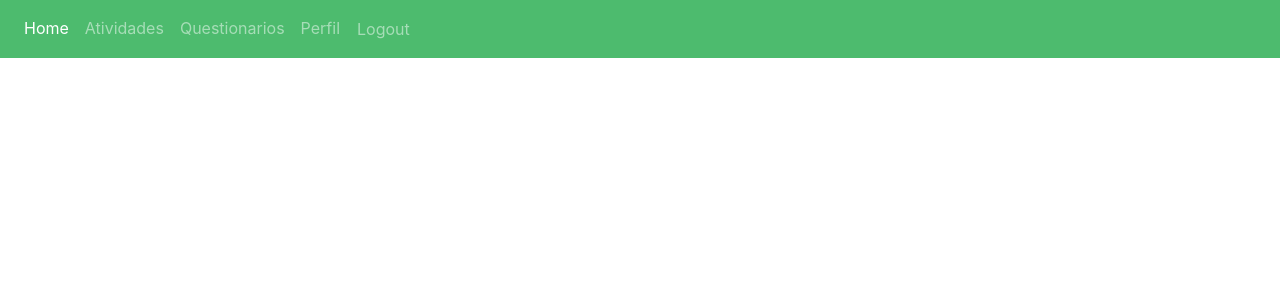
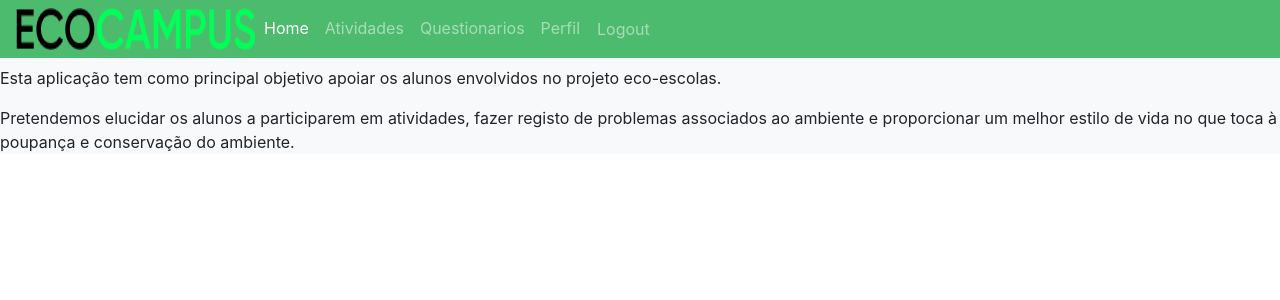
Before and after one commit to brunotrodrigues/EcoCampus, a Vue app in the folder proj/: page / in a window 1280 px wide. Shown: the top 300 px of the page. Built offline with nearby package versions, Linux system fonts and the light colour scheme; no server answers; sample sign-in values are in the browser's storage.

Commit message:
more small fixes

```diff
--- a/proj/src/components/Nav.vue
+++ b/proj/src/components/Nav.vue
@@ -7,13 +7,14 @@ const authStore = useAuthStore();
 <template>
   <nav v-show="authStore.user" class="navbar navbar-expand navbar-dark">
     <div class="navbar-nav">
-      <router-link to="/" class="nav-item nav-link">Home</router-link>
-      <router-link to="/activities" class="nav-item nav-link">Atividades</router-link>
-      <router-link to="/questions" class="nav-item nav-link">Questionarios</router-link>
-      <router-link to="/users" class="nav-item nav-link">Perfil</router-link>
-      <button @click="authStore.logout()" class="btn btn-link nav-item nav-link">
-        Logout
-      </button>
+      <img src="../views/img/ECOCAMPUS.png" alt="">
+      <!-- <div> -->
+        <router-link to="/" class="nav-item nav-link">Home</router-link>
+        <router-link to="/activities" class="nav-item nav-link">Atividades</router-link>
+        <router-link to="/questions" class="nav-item nav-link">Questionarios</router-link>
+        <router-link to="/users" class="nav-item nav-link">Perfil</router-link>
+        <button @click="authStore.logout()" class="btn btn-link nav-item nav-link">Logout</button>
+      <!-- </div> -->
     </div>
   </nav>
 </template>
--- a/proj/src/views/Home.vue
+++ b/proj/src/views/Home.vue
@@ -13,7 +13,11 @@ const { user } = storeToRefs(authStore);
         <p><router-link to="/users">Manage Users</router-link></p>
     </div> -->
     <div>
-
+        <h1></h1>
+        <p>Esta aplicação tem como principal objetivo apoiar os alunos envolvidos no projeto eco-escolas.</p>
+        <p>Pretendemos elucidar os alunos a participarem em atividades, fazer registo de
+        problemas associados ao ambiente e proporcionar um melhor estilo de vida no que toca à
+        poupança e conservação do ambiente.</p>
     </div>
 
 </template>
```
